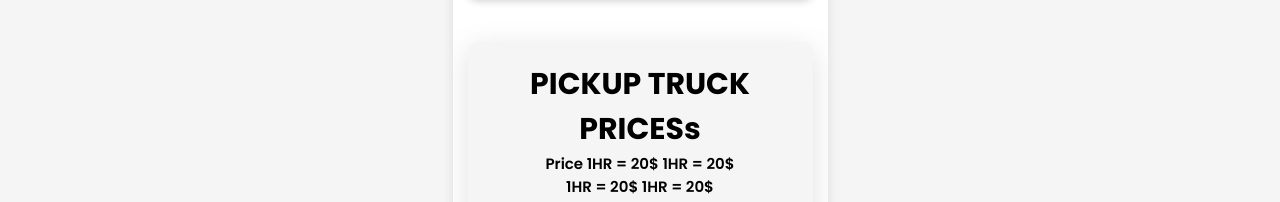
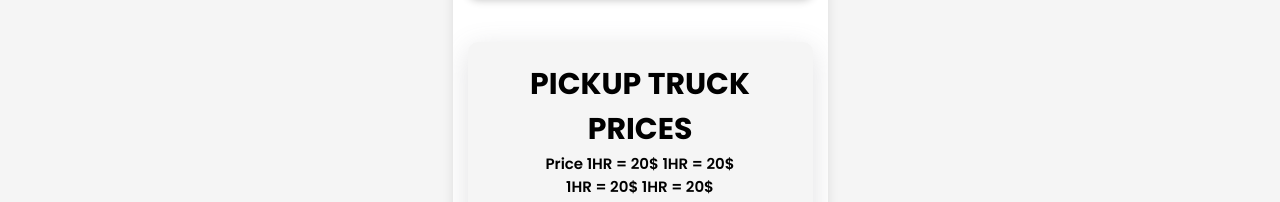
Before and after one commit to Foreverskr/PARKINGSYSTEM, a plain HTML site: page index.html in a window 1280 px wide. Shown: the part 893-1095 px from the top of the page. Drawn offline with Linux system fonts and the light colour scheme.

Commit message:
Update index.html

```diff
--- a/index.html
+++ b/index.html
@@ -55,7 +55,7 @@
         <div class="card">
           <img src="img\2024-Chevrolet-Silverado-EV-75.avif" alt="">
           <div class="cardcontent" >
-            <h3>PICKUP TRUCK PRICESs</h3>
+            <h3>PICKUP TRUCK PRICES</h3>
             <p>Price 1HR = 20$ 1HR = 20$ <br>
               1HR = 20$ 1HR = 20$ <br>
               1HR = 20$ 1HR = 20$ <br>
```
